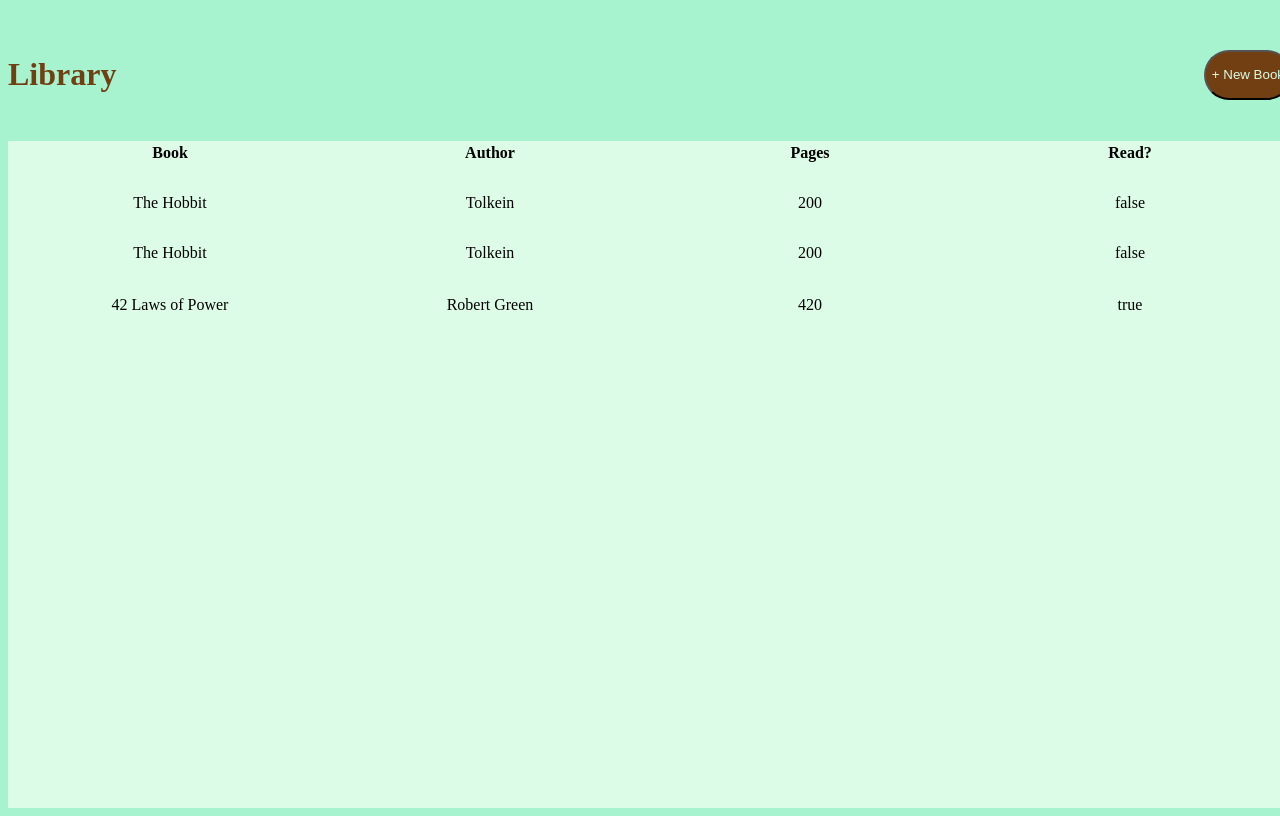
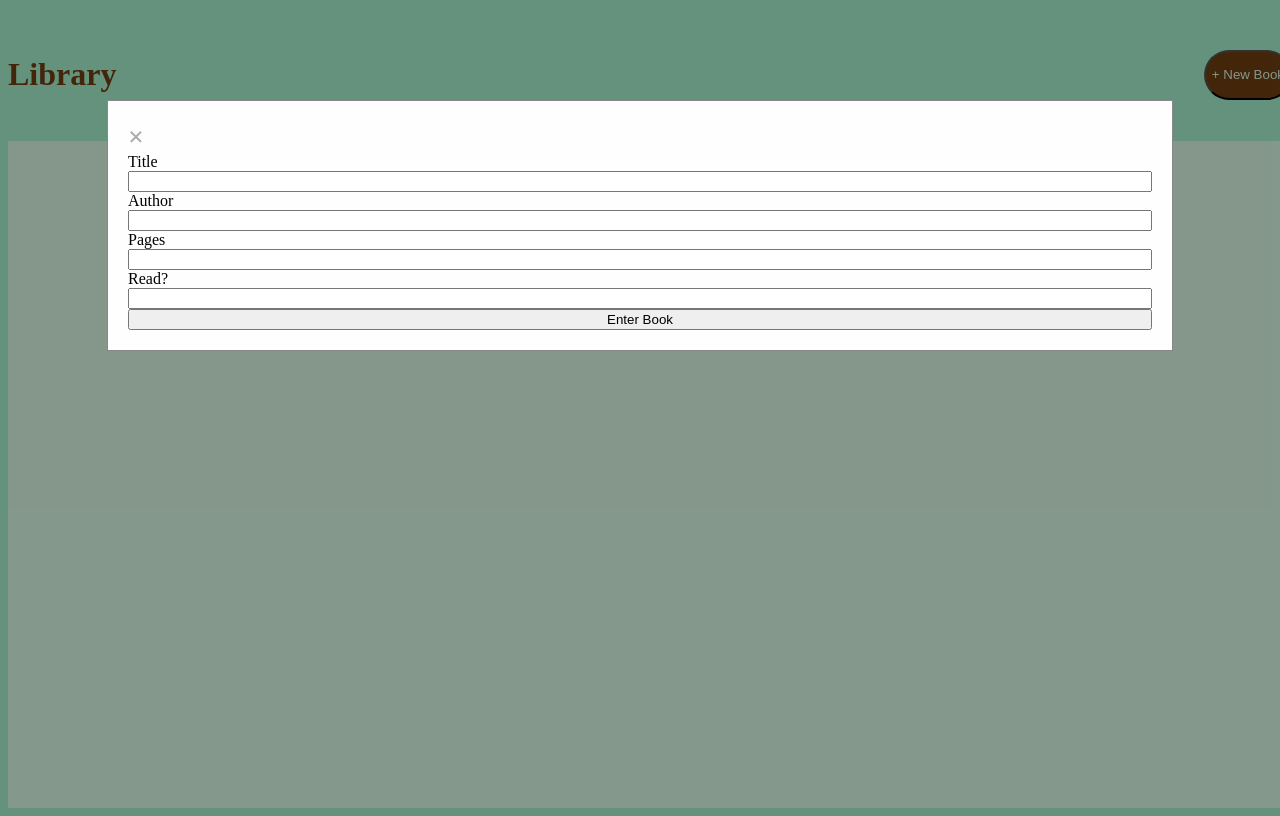
Before and after one commit to Aldo-Portillo-Frontend-Projects/library, a plain HTML site: page index.html in a window 1280 px wide. Both pictures are taken after a click on the button "+ New Book". Drawn offline with Linux system fonts and the light colour scheme.

Commit message:
Add basic modal

```diff
--- a/index.html
+++ b/index.html
@@ -11,7 +11,7 @@
 <body>
     <header>
         <h1>Library</h1>
-        <button id="button">+ New Book</button>
+        <button id="button-newBook">+ New Book</button>
 
     </header>
     <div class="main">
@@ -35,6 +35,20 @@
                 <td>false</td>
             </tr>
         </table>
-
+        <div class="modal-container">
+            <div id="myModal" class="modal">
+            <div class="modal-content">
+                <span class="close">&times;</span>
+                <label for="name-input">Title</label>
+                <input type="text" name="name-input" id="name">
+                <label for="author-input">Author</label>
+                <input type="text" name="author-input" id="author">
+                <label for="pages-input">Pages</label>
+                <input type="number" name="pages-input" id="pages">
+                <label for="read-input">Read?</label>
+                <input type="text" name="read-input" id="read">
+                <button class="submit-modal">Enter Book</button>
+            </div>
+        </div>
 </body>
 </html>
--- a/main.js
+++ b/main.js
@@ -1,4 +1,4 @@
-const btn = document.querySelector('#button');
+const btn = document.querySelector('#button-newBook');
 const table = document.querySelector('#table')
 
 btn.addEventListener('click', () => {
@@ -24,3 +24,21 @@ btn.addEventListener('click', () => {
     newTableRow.appendChild(read)
     table.appendChild(newTableRow)
   });
+
+  const modal = document.getElementById("myModal");
+
+  const span = document.getElementsByClassName("close")[0];
+
+  btn.onclick = function() {
+    modal.style.display = "block";
+  }
+
+  span.onclick = function() {
+    modal.style.display = "none";
+  }
+
+  window.onclick = function(event) {
+    if (event.target == modal) {
+      modal.style.display = "none";
+    }
+  }
--- a/style.css
+++ b/style.css
@@ -39,8 +39,6 @@ tr{
 }
 
 
-
-
 .modal {
     display: none; /* Hidden by default */
     position: fixed; /* Stay in place */
@@ -62,6 +60,8 @@ tr{
     padding: 20px;
     border: 1px solid #888;
     width: 80%;
+    display: flex;
+    flex-direction: column;
   }
 
   /* The Close Button */
```
